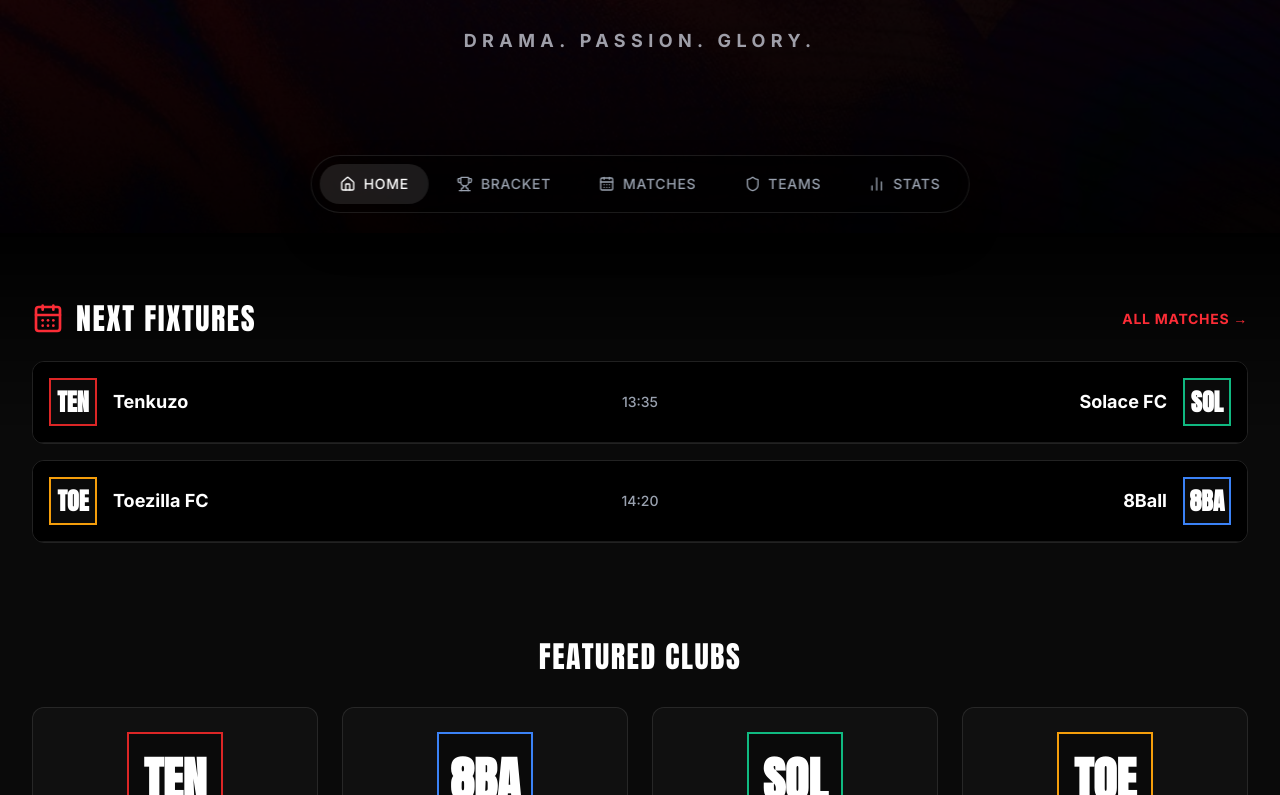
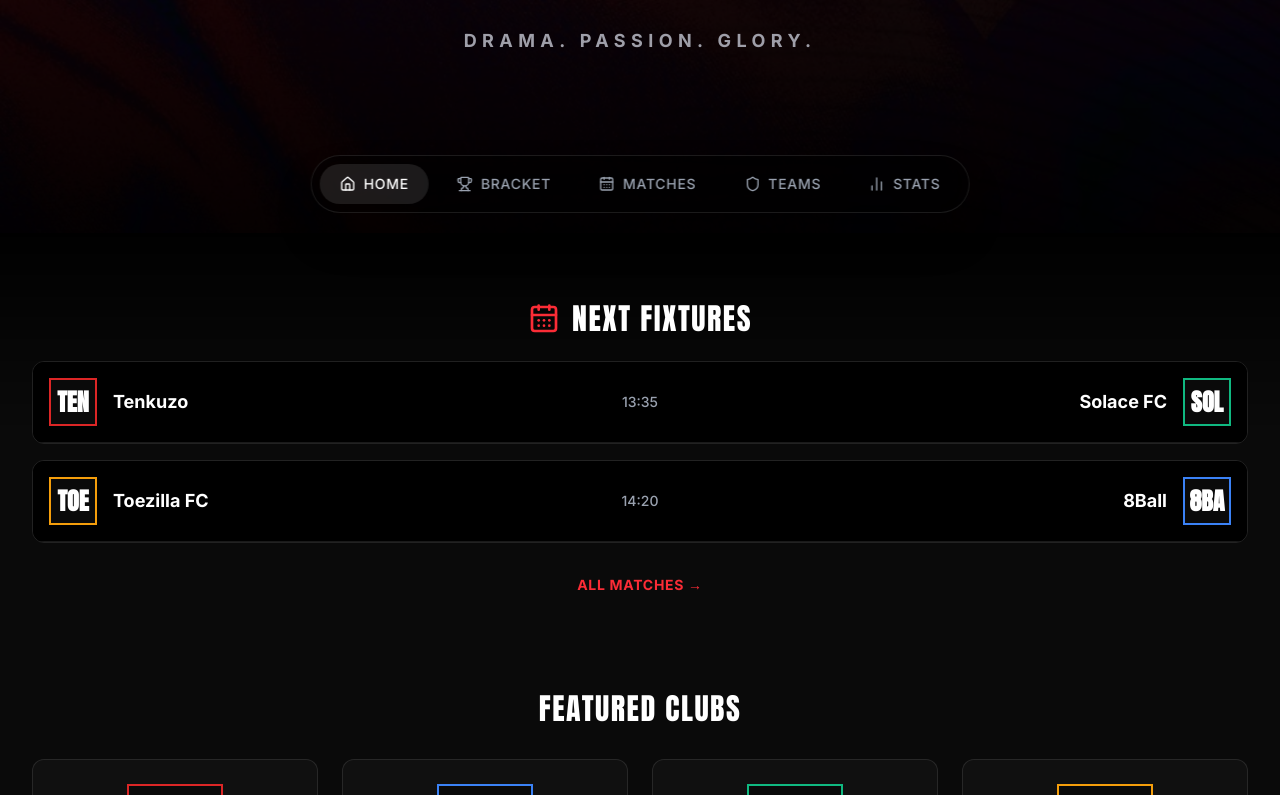
Before and after one commit to shezan2/s-rise-fl, a Next.js app: page / in a window 1280 px wide. Shown: the part 563-1358 px from the top of the page. Built offline with nearby package versions, Linux system fonts and the light colour scheme.

Commit message:
Center Next Fixtures and move All Matches link

```diff
--- a/src/app/page.tsx
+++ b/src/app/page.tsx
@@ -80,27 +80,25 @@ export default function Home() {
           transition={{ duration: 0.8 }}
           className="flex flex-col gap-12"
         >
-          <section>
-            <div className="flex items-center justify-between mb-6">
-              <h2 className="font-anton text-2xl md:text-3xl text-white uppercase tracking-wider flex items-center gap-3">
-                <CalendarDays className="w-6 h-6 md:w-8 md:h-8 text-red-500" />
-                Next Fixtures
-              </h2>
-              <Link href="/matches" className="text-xs md:text-sm text-red-500 hover:text-red-400 font-bold uppercase tracking-wider">
-                All Matches →
-              </Link>
-            </div>
-            <div className="flex flex-col gap-4">
+          <section className="flex flex-col items-center">
+            <h2 className="font-anton text-2xl md:text-3xl text-white uppercase tracking-wider flex items-center gap-3 mb-6">
+              <CalendarDays className="w-6 h-6 md:w-8 md:h-8 text-red-500" />
+              Next Fixtures
+            </h2>
+            <div className="flex flex-col gap-4 w-full">
               {upcomingMatches.map((match) => (
                 <motion.div
                   whileHover={{ scale: 1.02 }}
                   key={match.id}
-                  className="border border-white/10 rounded-xl overflow-hidden"
+                  className="border border-white/10 rounded-xl overflow-hidden w-full"
                 >
                   <MatchRow match={match} />
                 </motion.div>
               ))}
             </div>
+            <Link href="/matches" className="mt-8 text-xs md:text-sm text-red-500 hover:text-red-400 font-bold uppercase tracking-wider">
+              All Matches →
+            </Link>
           </section>
         </motion.div>
 
```
